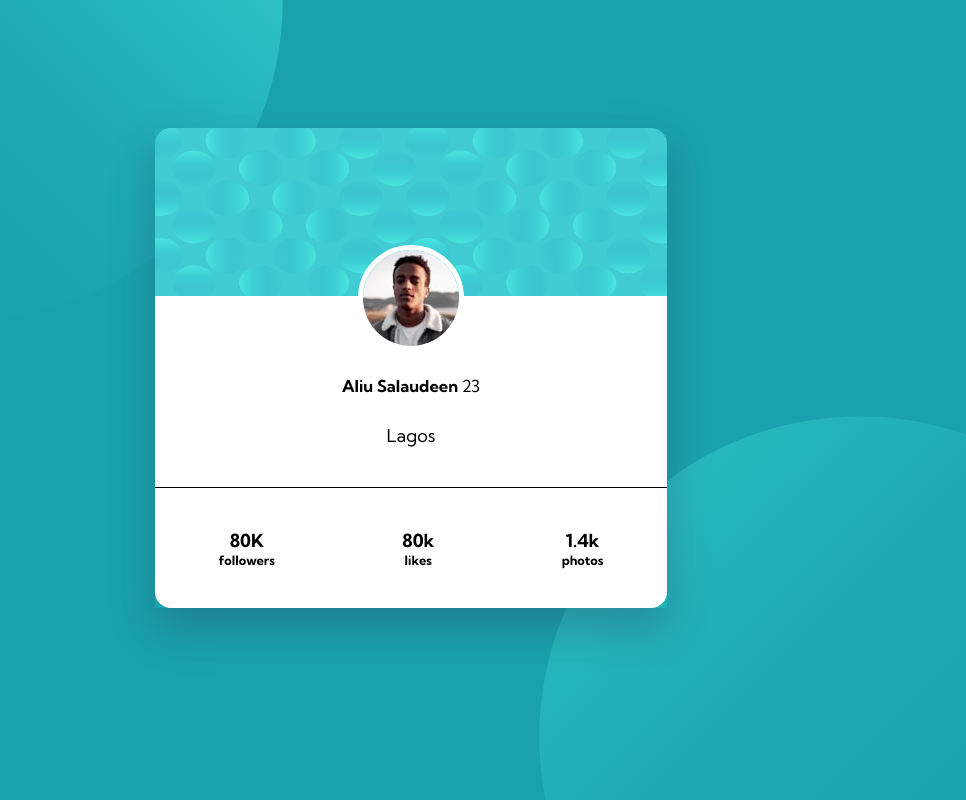
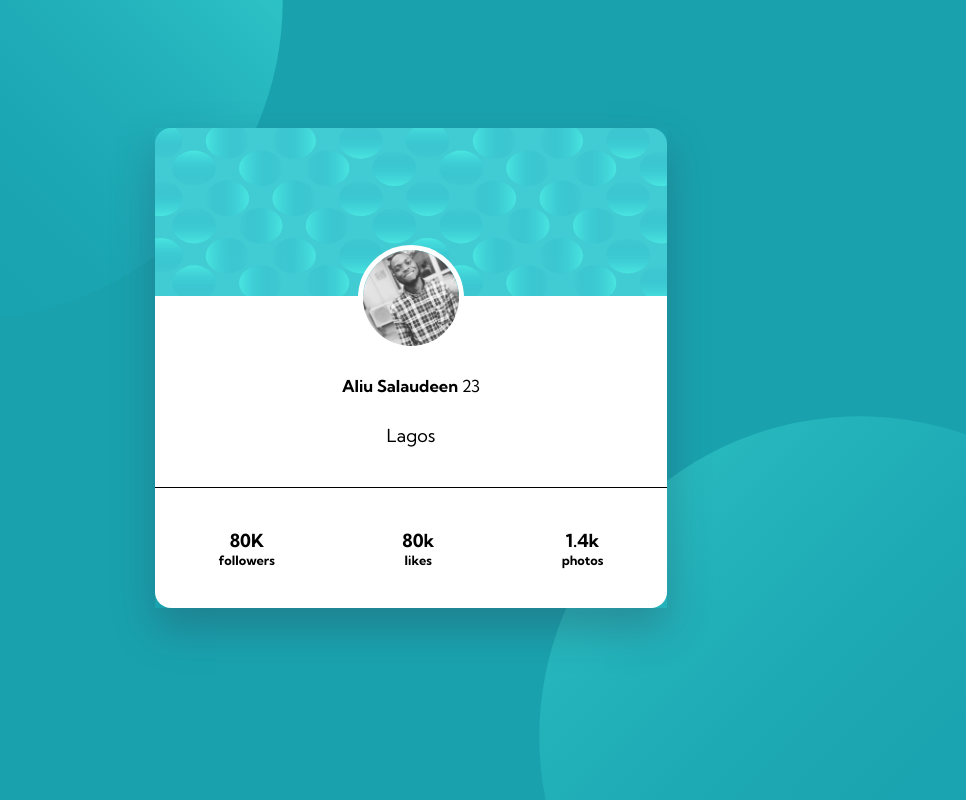
Before and after one commit to Aliiiu/Profile-Card, a plain HTML site: page index.html in a window 1280 px wide. Shown: the whole page, without its empty margins (229-1195 px from the left). Drawn offline with Linux system fonts and the light colour scheme.

Commit message:
project done

```diff
--- a/index.html
+++ b/index.html
@@ -14,7 +14,7 @@
             <img src="images/bg-pattern-card.svg" alt="card-pattern-background">
         </div>
         <section class="overview">
-            <img class="prof-img" src="images/image-victor.jpg" alt="Aliu's photo">
+            <img class="prof-img" src="images/aliu_image.jpg" alt="Aliu's photo">
             <h2 class="name">Aliu Salaudeen <span class="age">23</span></h2>
             <h3 class="city">Lagos</h3>
             <div class="separator"></div>
--- a/style.css
+++ b/style.css
@@ -62,6 +62,8 @@ body {
     top: -3.2rem;
     border: 5px solid #fff;
     border-radius: 50%;
+    width: 106px;
+    height: 106px;
 }
 
 .overview .name {
```
Also changed, not shown: images/aliu_image.jpg (added), images/profile_image.jpg (added).
